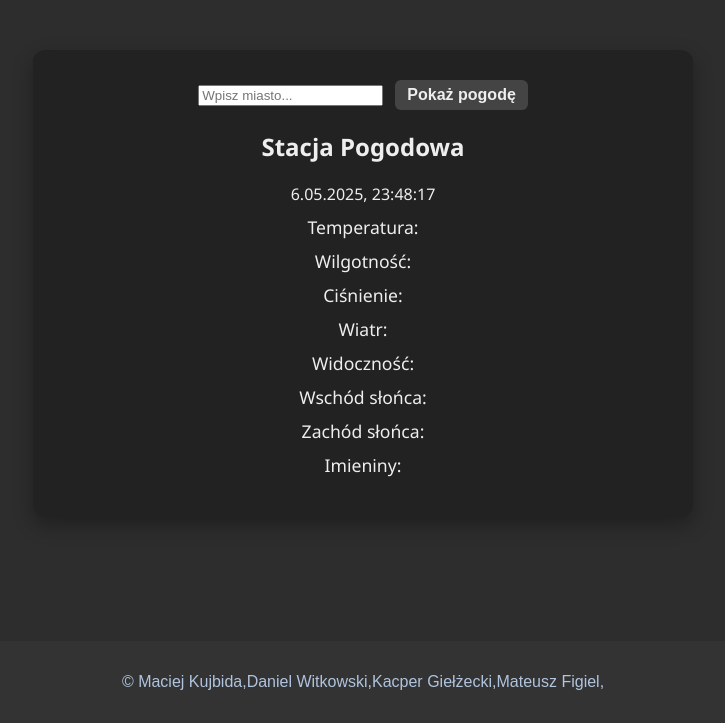
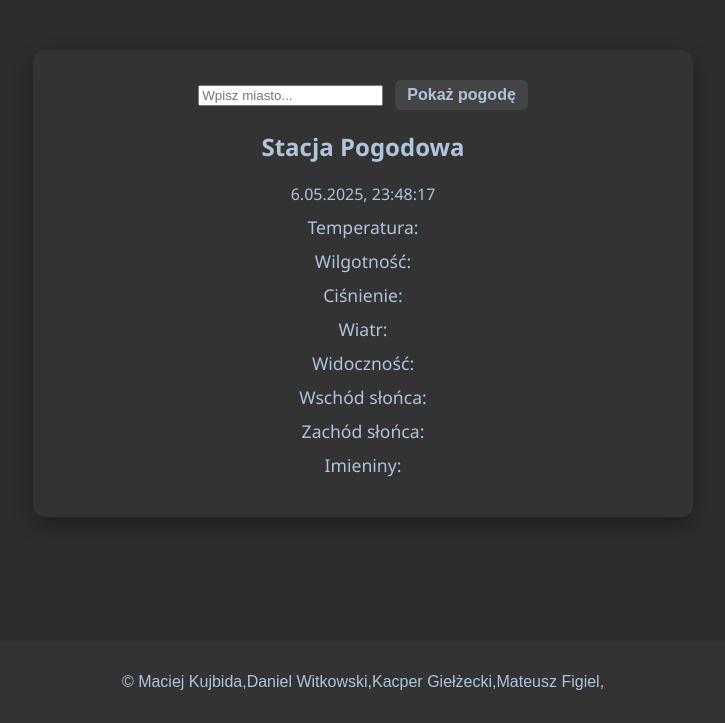
Before and after one commit to ScreamOff/ProjektZespo-owy, a Flask app: page /weather/ in a window 1280 px wide. Shown: the part 77-800 px from the top of the page, without its empty margins (277-1002 px from the left). Run offline with Flask 3, Linux system fonts and the light colour scheme.

Commit message:
wiecej poprawek css + ikonka

```diff
--- a/static/css/styles.css
+++ b/static/css/styles.css
@@ -53,6 +53,8 @@
     border: 2px solid var(--highlight-color);
     border-radius: 10px;
     transition: background-color 0.3s, transform 0.3s;
+    width: 110px;
+    height: 150px;
 }
 
 .app-item:hover {
--- a/static/css/weather.css
+++ b/static/css/weather.css
@@ -1,8 +1,8 @@
 .weather-container {
     margin: 50px auto;
     max-width: 600px;
-    background-color: #222;
-    color: #eee;
+    background-color: var(--secondary-bg-color);
+    color: var(--text-color);
     padding: 30px;
     border-radius: 12px;
     text-align: center;
@@ -21,7 +21,7 @@
     background-color: #444444;
     border: none;
     border-radius: 6px;
-    color: #eee;
+    color: var(--text-color);
     font-weight: bold;
     font-size: 1rem;
     cursor: pointer;
@@ -29,5 +29,5 @@
 }
 
 .city-input-box button:hover {
-    background-color: LightSteelBlue;
+    background-color: var(--highlight-color);
 }
```
Also changed, not shown: static/icons/yahtzee.png (added).
